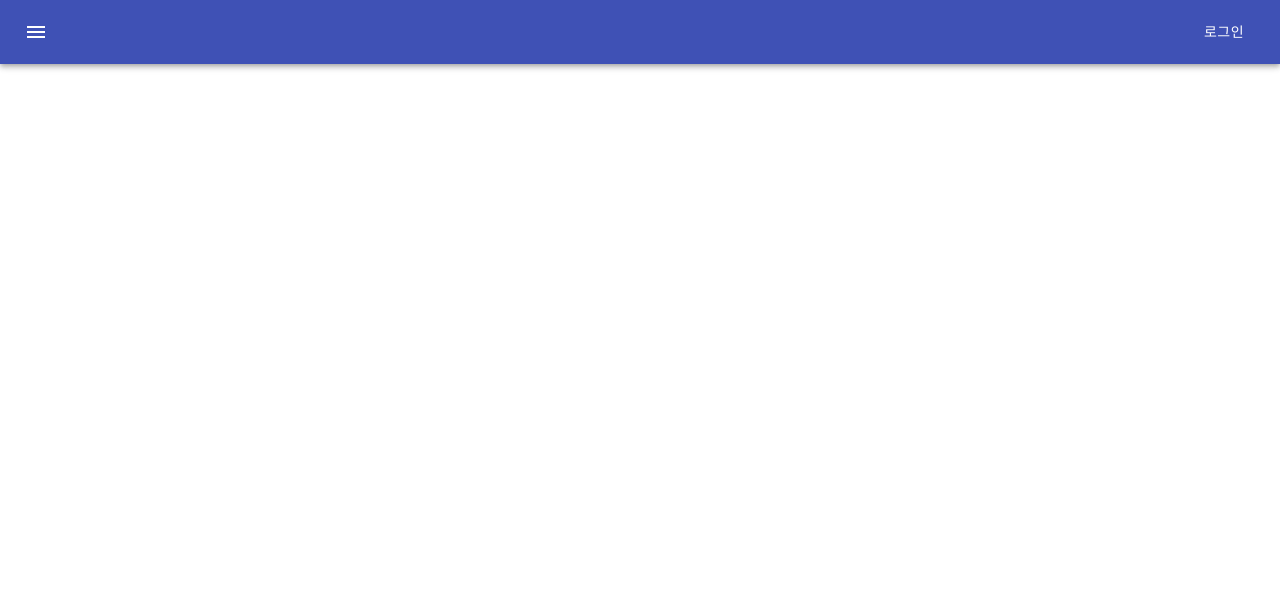
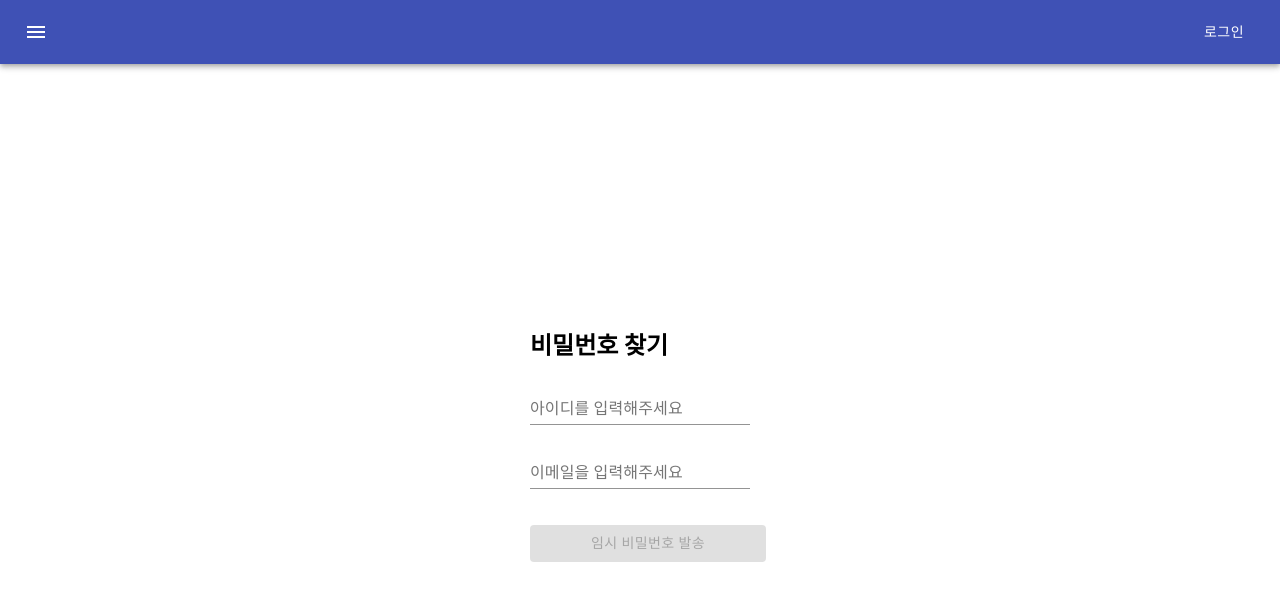
Before and after one commit to mayRhee218/Shake-Up, a React (Create React App) app in the folder FE/: page /find_password in a window 1280 px wide. Shown: the top 600 px of the page. Built offline with nearby package versions, Linux system fonts and the light colour scheme.

Commit message:
아이디찾기 비밀번호 찾기 완료

```diff
--- a/FE/package.json
+++ b/FE/package.json
@@ -8,6 +8,7 @@
     "@testing-library/jest-dom": "^5.16.1",
     "@testing-library/react": "^12.1.2",
     "@testing-library/user-event": "^13.5.0",
+    "axios": "^0.25.0",
     "bootstrap": "^5.1.3",
     "react": "^17.0.2",
     "react-bootstrap": "^2.1.1",
--- a/FE/src/App.js
+++ b/FE/src/App.js
@@ -14,7 +14,9 @@ import JoinEnd from './components/views/Signup/JoinEnd';
 import Navbar from './components/views/bar/Navbar';
 import Find from './components/views/find/Find';
 import FindId from './components/views/find/FindId';
+import FindIdComplete from './components/views/find/FindIdComplete';
 import FindPassword from './components/views/find/FindPassword';
+import FindPasswordComplete from './components/views/find/FindPasswordComplete';
 
 function App() {
   return (
@@ -25,7 +27,9 @@ function App() {
         <Route exact={true} path="/login" element={<LoginPage/>} />
         <Route exact={true} path="/find" element={<Find/>} />
         <Route exact={true} path="/find_id" element={<FindId/>} />
+        <Route exact={true} path="/find_id_ok" element={<FindIdComplete/>} />
         <Route exact={true} path="/find_password" element={<FindPassword/>} />
+        <Route exact={true} path="/find_password_ok" element={<FindPasswordComplete/>} />
         <Route exact={true} path="/signup" element={<SignUp/>} />
         <Route exact={true} path="/joinend" element={<JoinEnd/>} />
       </Routes>
--- a/FE/src/components/views/find/FindId.js
+++ b/FE/src/components/views/find/FindId.js
@@ -1,8 +1,19 @@
+/**
+ * 아이디 찾기 페이지
+ *
+ * @author 명성
+ * @version 1.0.0
+ * 작성일 : 2022-01-21
+ *
+ **/
+
 import React, { useState } from 'react';
-import { Link } from "react-router-dom";
+import { useNavigate, useHistory } from "react-router-dom";
+import axios from 'axios';
 import TextField from '@material-ui/core/TextField';
 import Button from '@material-ui/core/Button';
 import { makeStyles } from '@material-ui/core/styles';
+import { render } from '@testing-library/react';
 
 const useStyles = makeStyles((theme) => ({
   root: {
@@ -28,26 +39,37 @@ function FindId(props) {
     return emailRegex.test(Email);
   };
 
+  const classes = useStyles();
+  const navigate = useNavigate();
+
+    //axios로 찾기
+    // 이메일 일치하면 해당 이메일에 대한 id 반환
+    // 틀리면 setEmailError("회원정보에 등록된 이메일이 아닙니다.")
+
+
+  const findEmail = (email) => {
+    axios.get(`/users/email/${email}`)
+    .then(res => {
+      console.log(res)
+      navigate('/find_id_ok')
+    })
+    .catch(err => {
+      if(err.response.status === 404) {
+        setEmailError('회원정보에 등록된 이메일이 아닙니다.')
+      }
+    });
+  }
+
   const onSubmitHandler = (event) => {
     event.preventDefault();
-
     if (Email === "") {
         setEmailError("이메일을 입력해야 합니다.")
     }
 
     if (isEmail(Email)) {
-        console.log('이메일 정보')
-        console.log('Email', Email)
+      findEmail(Email)
     }
   }
-
-  const findEmail = () => {
-    //axios로 찾기
-    // 이메일 일치하면 해당 이메일에 대한 id 반환
-    // 틀리면 setEmailError("회원정보에 등록된 이메일이 아닙니다.")
-  }
-
-  const classes = useStyles();
 
   return (
     <div style={{
@@ -59,7 +81,7 @@ function FindId(props) {
         <h2>아이디 찾기</h2>
         <TextField id="standard-basic-email" label="이메일을 입력해주세요" onChange={onEmailHandler} helperText={EmailError} autoCapitalize='off' />
         <br/>
-        <Button style={{ width: '100%'}} variant="contained" color="primary" type="button" disabled={Email===""} onClick={findEmail}>
+        <Button style={{ width: '100%'}} variant="contained" color="primary" type="submit" disabled={Email==="" || !isEmail(Email)  ? true : false}>
             아이디 찾기
         </Button>
       </form>
--- /dev/null
+++ b/FE/src/components/views/find/FindIdComplete.js
@@ -0,0 +1,19 @@
+/**
+ * 아이디 찾기 완료 페이지
+ *
+ * @author 명성
+ * @version 1.0.0
+ * 작성일 : 2022-01-21
+ *
+ **/
+import React from 'react';
+
+function FindIdComplete(props) {
+  return (
+    <div>
+      <h1>아이디 찾기 완료</h1>
+    </div>
+  );
+}
+
+export default FindIdComplete;
--- a/FE/src/components/views/find/FindPassword.js
+++ b/FE/src/components/views/find/FindPassword.js
@@ -1,10 +1,107 @@
-import React from 'react';
+/**
+ * 비밀번호 찾기 페이지
+ *
+ * @author 명성
+ * @version 1.0.0
+ * 작성일 : 2022-01-21
+ *
+ **/
+import React, { useState } from 'react';
+import { useNavigate, useHistory } from "react-router-dom";
+import axios from 'axios';
+import TextField from '@material-ui/core/TextField';
+import Button from '@material-ui/core/Button';
+import { makeStyles } from '@material-ui/core/styles';
+
+
+
+const useStyles = makeStyles((theme) => ({
+  root: {
+    '& > *': {
+      margin: theme.spacing(1),
+    },
+  },
+}));
 
 function FindPassword(props) {
+
+  const [Id, setId] = useState("")
+  const [IdError, setIdError] = useState("")
+  const [Email, setEmail] = useState("")
+  const [EmailError, setEmailError] = useState("")
+
+  const onEmailHandler = (event) => {
+    setEmailError("")
+    setEmail(event.currentTarget.value)
+    if (Email !="" && !isEmail(Email)) {
+        setEmailError("이메일을 형식에 맞게 작성해주세요.")
+    }
+  }
+  const isEmail = (Email) => {
+    const emailRegex = /^[0-9a-zA-Z]([-_\.]?[0-9a-zA-Z])*@[0-9a-zA-Z]([-_\.]?[0-9a-zA-Z])*\.[a-zA-Z]{2,3}$/
+    return emailRegex.test(Email);
+  };
+
+  const onIdHandler = (event) => {
+    setIdError("")
+    setId(event.currentTarget.value)
+  }
+
+  const classes = useStyles();
+  const navigate = useNavigate();
+
+    //axios로 찾기
+    // 이메일 일치하면 해당 이메일에 대한 id 반환
+    // 틀리면 setEmailError("회원정보에 등록된 이메일이 아닙니다.")
+
+
+  const findPassword = (data) => {
+    axios.post(`/users/sendpw`, data)
+    .then(res => {
+      console.log(res)
+      navigate('/find_password_ok')
+
+    })
+    .catch(err => {
+      if(err.response.status === 404) {
+        console.log('올바르지 않은 정보입니다.')
+      }
+    });
+  }
+
+  const onSubmitHandler = (event) => {
+    event.preventDefault();
+    if (Id === "") {
+        setEmailError("아이디를 입력해야 합니다.")
+    }
+    if (Email === "") {
+        setEmailError("이메일을 입력해야 합니다.")
+    }
+    if (isEmail(Email)) {
+      let data = {
+        email : Email,
+        id : Id
+      }
+      findPassword(data)
+    }
+  }
+
   return (
-    <div>
+    <div style={{
+      display: 'flex', justifyContent: 'center', alignItems: 'center'
+      , width: '100%', height:'95vh'}}>
+      <form style={{ display: 'flex', flexDirection: 'column' }}
+            onSubmit={onSubmitHandler} className={classes.root} autoComplete='off'>
 
-    </div>
+        <h2>비밀번호 찾기</h2>
+        <TextField id="standard-basic" label="아이디를 입력해주세요" onChange={onIdHandler} variant="standard" autoCapitalize='off' />
+        <TextField id="standard-basic-email" label="이메일을 입력해주세요" onChange={onEmailHandler} helperText={EmailError} autoCapitalize='off' />
+        <br/>
+        <Button style={{ width: '100%'}} variant="contained" color="primary" type="submit" disabled={Id ==="" || Email==="" || !isEmail(Email)  ? true : false}>
+            임시 비밀번호 발송
+        </Button>
+      </form>
+  </div>
   );
 }
 
--- /dev/null
+++ b/FE/src/components/views/find/FindPasswordComplete.js
@@ -0,0 +1,19 @@
+/**
+ * 임시 비밀번호 발송 완료 페이지
+ *
+ * @author 명성
+ * @version 1.0.0
+ * 작성일 : 2022-01-21
+ *
+ **/
+import React from 'react';
+
+function FindPasswordComplete(props) {
+  return (
+    <div>
+      <h1>임시비밀번호 발송 완료</h1>
+    </div>
+  );
+}
+
+export default FindPasswordComplete;
```
Also changed, not shown: FE/src/components/views/find/Find.js (+9 -0 lines), 1 other file (tests, documents, lock files or other folders).
